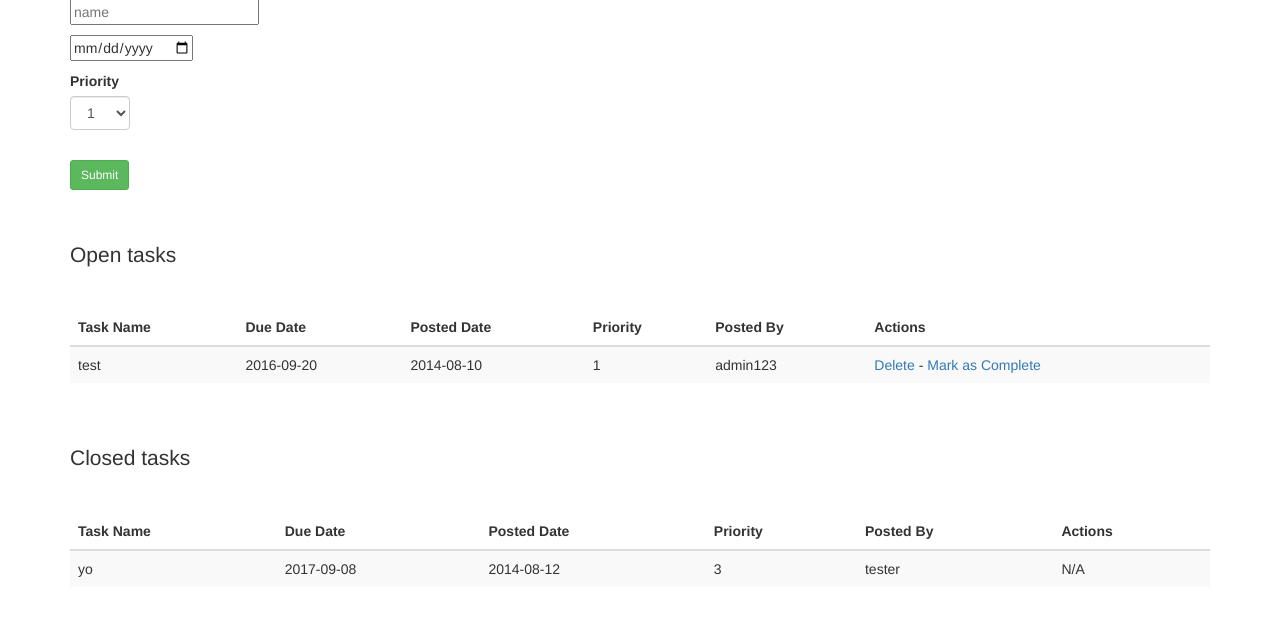
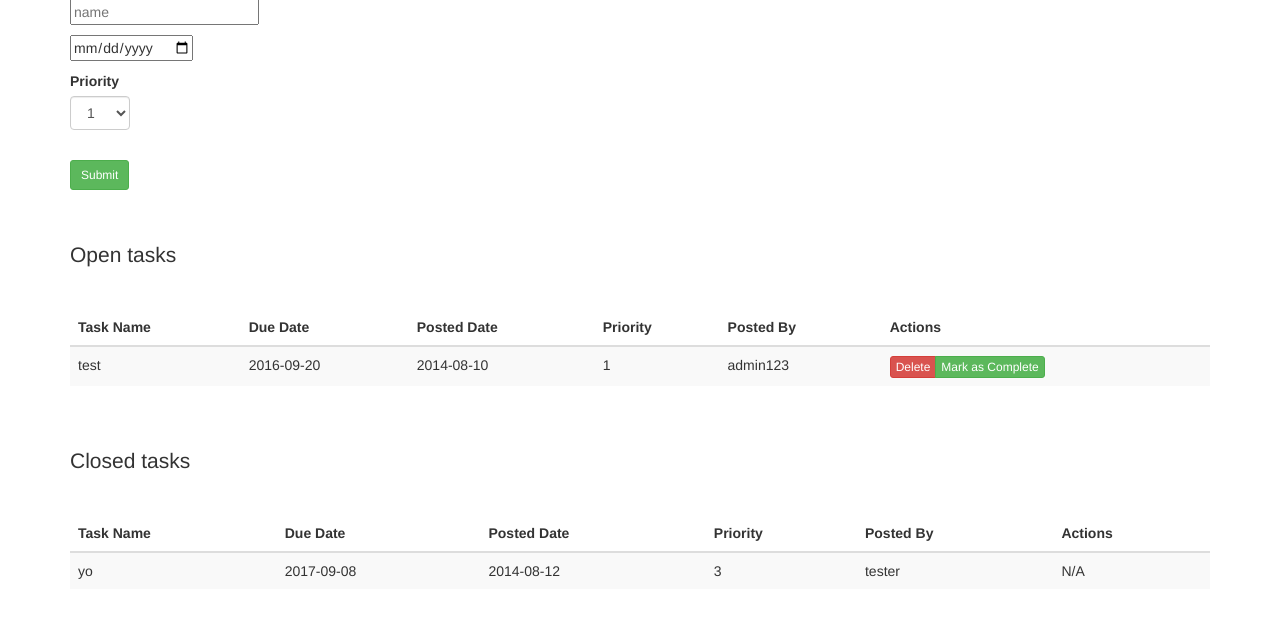
Before and after one commit to atengler/flasktaskr, a Flask app: page /tasks/tasks/ in a window 1280 px wide. Shown: the part 180-798 px from the top of the page. Run offline with Flask 2, Linux system fonts and the light colour scheme; a user stored in the database is signed in; data comes from the database, SQL or seed files in the repository; some libraries are stand-ins or nearby versions.

Commit message:
Improved table actions styling

```diff
--- a/project/tasks/templates/tasks.html
+++ b/project/tasks/templates/tasks.html
@@ -71,8 +71,10 @@
         <td>{{ o.poster.name }}</td>
         <td>
           {% if o.poster.name == session.name or session.role == "admin" %}
-            <a href="{{ url_for('tasks.delete_entry', task_id = o.task_id) }}">Delete</a>  -
-            <a href="{{ url_for('tasks.complete', task_id = o.task_id) }}">Mark as Complete</a>
+            <div class="btn-group">
+              <a href="{{ url_for('tasks.delete_entry', task_id = o.task_id) }}" class="btn btn-xs btn-danger">Delete</a>
+              <a href="{{ url_for('tasks.complete', task_id = o.task_id) }}" class="btn btn-xs btn-success">Mark as Complete</a>
+            </div>
           {% else %}
             <span>N/A</span>
           {% endif %}
@@ -108,7 +110,7 @@
         <td>{{ c.poster.name }}</td>
         <td>
           {% if c.poster.name == session.name or session.role == "admin" %}
-           <a href="{{ url_for('tasks.delete_entry', task_id = c.task_id) }}">Delete</a>
+           <a href="{{ url_for('tasks.delete_entry', task_id = c.task_id) }}" class="btn btn-xs btn-danger">Delete</a>
           {% else %}
             <span>N/A</span>
           {% endif %}
```
